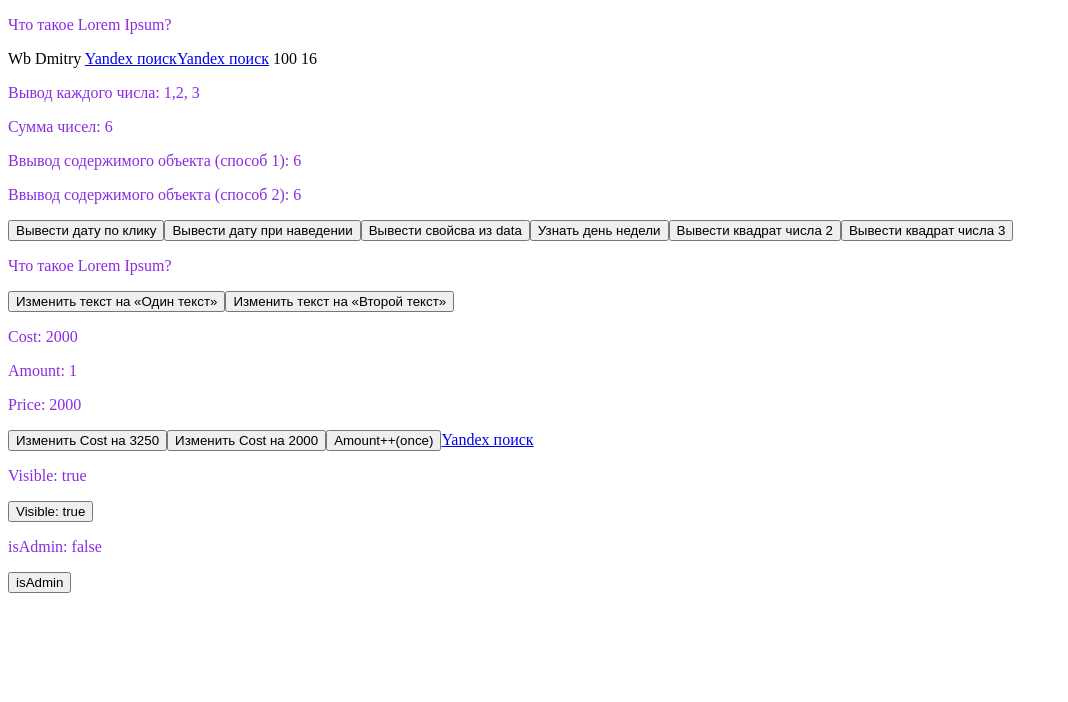
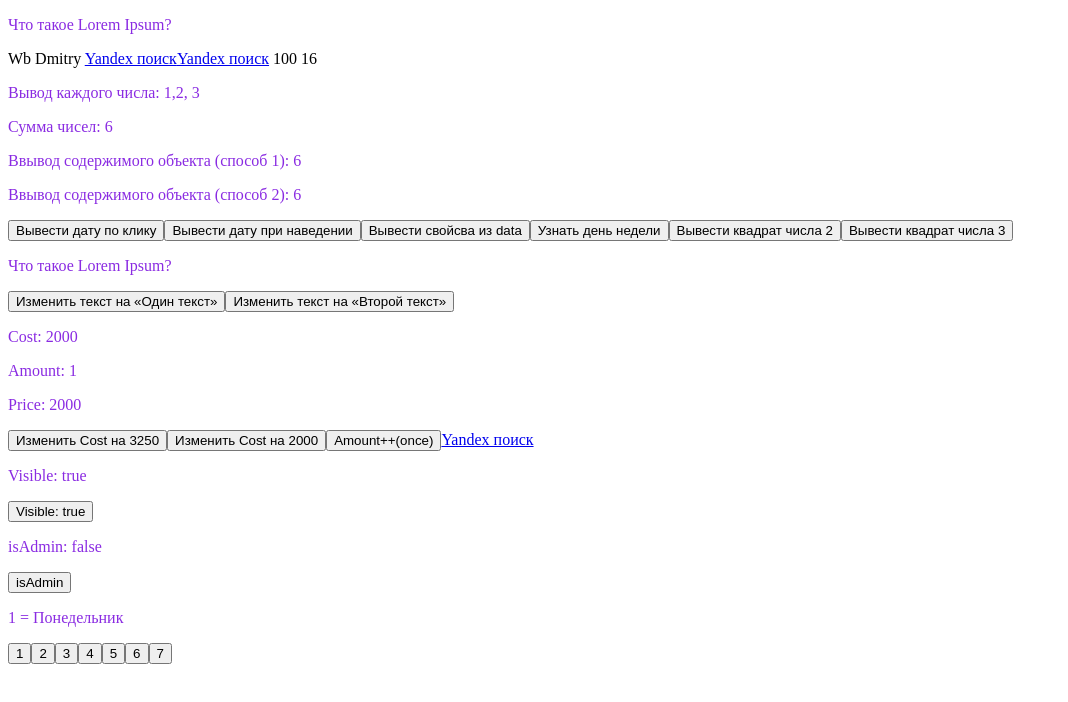
Before and after one commit to WbDmitry/vue3-training, a Vue app: page / in a window 1280 px wide. Shown: the top 702 px of the page, without its empty margins (0-1068 px from the left). Built offline with nearby package versions, Linux system fonts and the light colour scheme.

Commit message:
Добавил отображение дня недели взависимости от цифры

```diff
--- a/src/App.vue
+++ b/src/App.vue
@@ -16,6 +16,7 @@ export default {
 			amount: 1,
 			visible: true,
 			isAdmin: false,
+			day: 1,
 		}
 	},
 
@@ -79,6 +80,10 @@ export default {
 		setAdmin: function () {
 			this.isAdmin = !this.isAdmin
 		},
+
+		setDays: function (params) {
+			this.day = params
+		},
 	}
 }
 </script>
@@ -121,6 +126,21 @@ export default {
 	<p v-if="isAdmin">isAdmin: true</p>
 	<p v-else>isAdmin: false</p>
 	<button @click="setAdmin()">isAdmin</button>
+
+	<p v-if="day === 1">1 = Понедельник</p>
+	<p v-if="day === 2">2 = Вторник</p>
+	<p v-if="day === 3">3 = Среда</p>
+	<p v-if="day === 4">4 = Четверг</p>
+	<p v-if="day === 5">5 = Пятница</p>
+	<p v-if="day === 6">6 = Суббота</p>
+	<p v-if="day === 7">7 = Воскресенье</p>
+	<button @click="setDays(1)">1</button>
+	<button @click="setDays(2)">2</button>
+	<button @click="setDays(3)">3</button>
+	<button @click="setDays(4)">4</button>
+	<button @click="setDays(5)">5</button>
+	<button @click="setDays(6)">6</button>
+	<button @click="setDays(7)">7</button>
 </template>
 
 <style>
```
